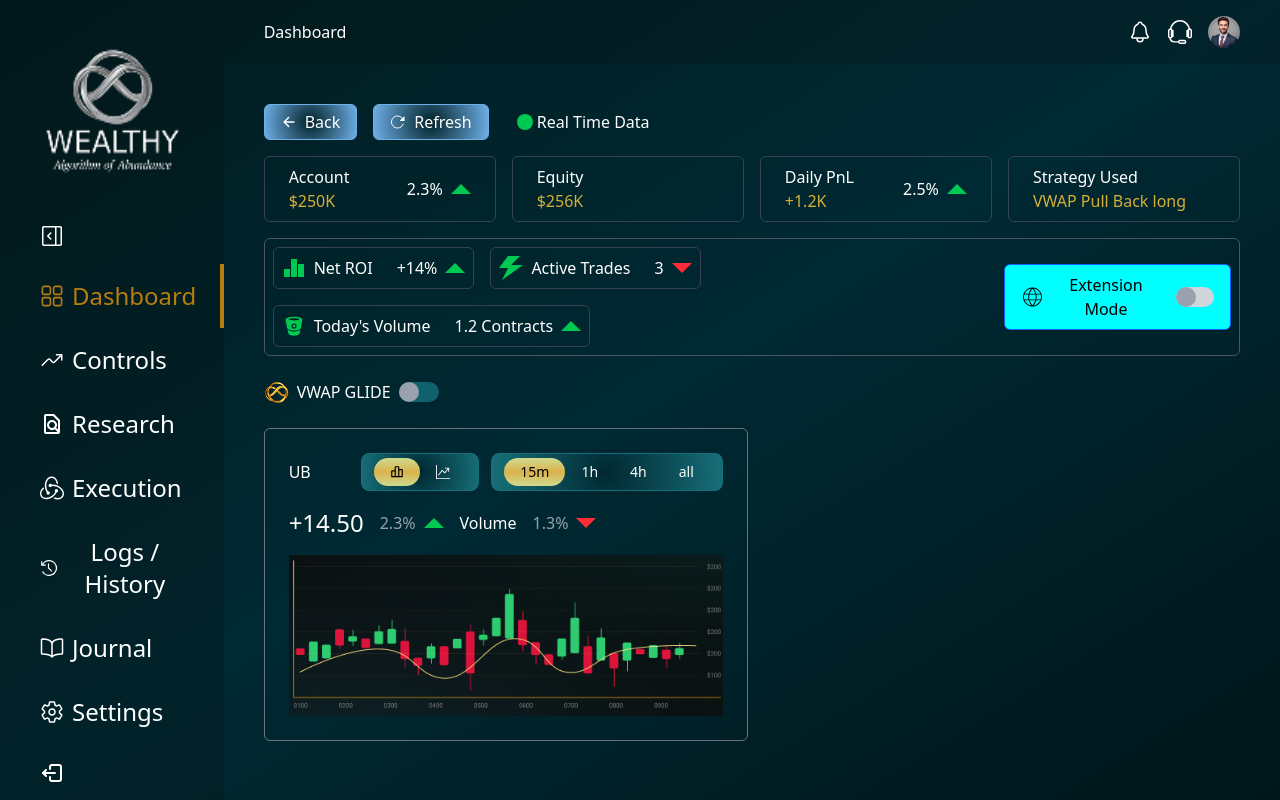
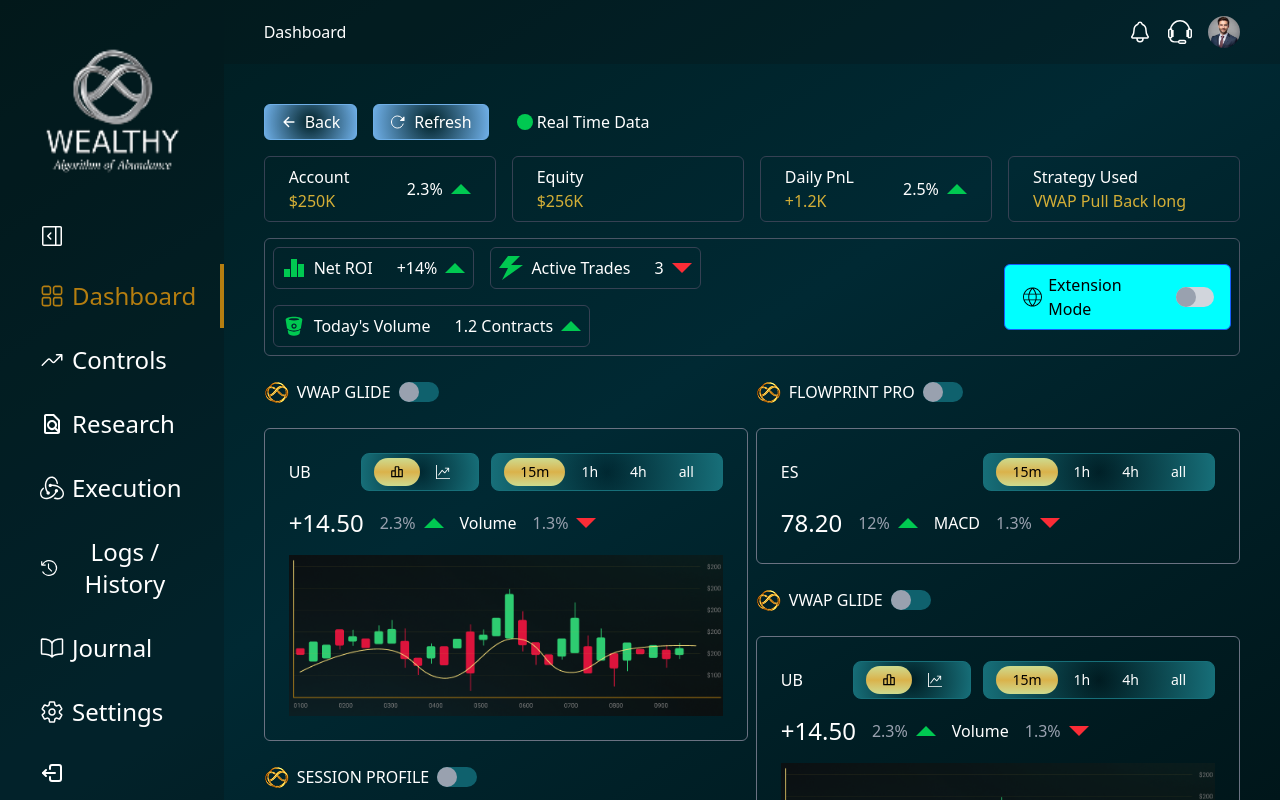
Before and after one commit to shaishab316/trading, a React (Vite) app: page /dashboard in a window 1280 px wide. Built offline with nearby package versions, Linux system fonts and the light colour scheme.

Commit message:
added switch

```diff
--- /dev/null
+++ b/src/app/components/ui/Switch.tsx
@@ -0,0 +1,29 @@
+import { useEffect, useState } from "react"
+
+export default function Switch({
+    openStyle = "",
+    closeStyle = "",
+    className = "",
+    onToggle = (_value: boolean) => { },
+    init = false
+}) {
+    const [open, setOpen] = useState(init);
+
+    useEffect(() => {
+        onToggle(open);
+    }, [open])
+
+    return (<button
+        className={`bg-[#0f616d] rounded-full w-10 h-5 relative ${className}`}
+        onClick={() => {
+            setOpen(!open);
+        }}
+    >
+        <div
+            className={`w-5 h-5 absolute top-0 rounded-full ${open
+                ? "right-0 bg-gradient-to-b from-[#F9DF7B] to-[#B57E10] " + openStyle
+                : "left-0 bg-gray-400 " + closeStyle
+                }`}
+        ></div>
+    </button>)
+}
--- a/src/app/pages/Dashboard.tsx
+++ b/src/app/pages/Dashboard.tsx
@@ -5,16 +5,14 @@
 import { ImPower } from "react-icons/im";
 import { DiBitbucket } from "react-icons/di";
 import { CiGlobe } from "react-icons/ci";
-import { useState } from "react";
 import { BsGraphUpArrow } from "react-icons/bs";
 import { BiBarChartAlt2 } from "react-icons/bi";
 import Tab from "../components/ui/Tab";
+import Switch from "../components/ui/Switch";
 
 const { d1, d2, d3 } = overview;
 
 export default function Dashboard() {
-	const [extMode, setExtMode] = useState(false);
-	const [vwap, setVwap] = useState(false);
 
 	return (
 		<div className="p-[40px]">
@@ -79,39 +77,137 @@
 						</div>
 					))}
 				</div>
-				<button
-					onClick={() => setExtMode(!extMode)}
+				<div
 					className="bg-[#00FFFF] border border-blue-600 py-2 px-4 text-black rounded-md flex items-center"
 				>
 					<CiGlobe className="text-2xl" />
 					<span className="ml-1 mr-3">Extension Mode</span>
-					<div className="bg-gray-300 rounded-full w-10 h-5 relative">
-						<div
-							className={`w-5 h-5 absolute top-0 rounded-full ${extMode
-								? "right-0 bg-gradient-to-b from-[#F9DF7B] to-[#B57E10]"
-								: "left-0 bg-gray-400"
-								}`}
-						></div>
+					<Switch onToggle={console.log} className="bg-gray-300" />
 				</div>
-				</button>
 			</div>
 
 			<div className="py-6 grid grid-cols-2 gap-2">
+				<div className="flex flex-col gap-6">
 					<div className="space-y-6">
 						<div className="flex items-center gap-2">
 							<img src="/tem/logo2.png" alt="logo" />
 							VWAP GLIDE
-						<button
-							className="bg-[#0f616d] rounded-full w-10 h-5 relative"
-							onClick={() => setVwap(!vwap)}
-						>
-							<div
-								className={`w-5 h-5 absolute top-0 rounded-full ${vwap
-									? "right-0 bg-gradient-to-b from-[#F9DF7B] to-[#B57E10]"
-									: "left-0 bg-gray-400"
-									}`}
-							></div>
-						</button>
+							<Switch onToggle={console.log} />
+						</div>
+						<div className="p-6 border border-gray-500 rounded-md">
+							<div className="flex items-center justify-between">
+								<div>UB</div>
+								<div className="flex flex-wrap gap-3">
+									<Tab data={[
+										{
+											children: <BiBarChartAlt2 />,
+											value: "graph"
+										}, {
+											children: <BsGraphUpArrow />,
+											value: 'bar'
+										}
+									]} onChange={console.log} />
+									<Tab data={
+										["15m", "1h", "4h", "all"].map(v => ({ children: v, value: v }))
+									} onChange={console.log} />
+								</div>
+							</div>
+							<div className="my-4 flex gap-4 flex-wrap items-center">
+								<span className="text-2xl">{d3.volume.value}</span>
+								{d3.volume.up && (
+									<div className="flex gap-2 items-center text-gray-400">
+										{d3.volume.up}
+										<div className="w-0 h-0 border-l-[10px] border-r-[10px] border-b-[10px] border-l-transparent border-r-transparent border-b-green-500"></div>
+									</div>
+								)}
+								Volume
+								{d3.volume.down && (
+									<div className="flex gap-2 items-center text-gray-400">
+										{d3.volume.down}
+										<div className="w-0 h-0 border-l-[10px] border-r-[10px] border-t-[10px] border-l-transparent border-r-transparent border-t-red-500"></div>
+									</div>
+								)}
+							</div>
+							<img src="/tem/bar.png" className="w-full" alt="bar" />
+							{/* Delete this img */}
+						</div>
+					</div>
+
+					<div className="space-y-6">
+						<div className="flex items-center gap-2">
+							<img src="/tem/logo2.png" alt="logo" />
+							SESSION PROFILE
+							<Switch onToggle={console.log} />
+						</div>
+						<div className="p-6 border border-gray-500 rounded-md">
+							<div className="flex items-center justify-between">
+								<div>CL</div>
+								<div className="flex flex-wrap gap-3">
+									<Tab data={
+										["15m", "1h", "4h", "all"].map(v => ({ children: v, value: v }))
+									} onChange={console.log} />
+								</div>
+							</div>
+							<div className="mt-4 flex gap-4 flex-wrap items-center">
+								<span className="text-2xl">{d3.macd.value}</span>
+								{d3.macd.up && (
+									<div className="flex gap-2 items-center text-gray-400">
+										{d3.macd.up}
+										<div className="w-0 h-0 border-l-[10px] border-r-[10px] border-b-[10px] border-l-transparent border-r-transparent border-b-green-500"></div>
+									</div>
+								)}
+								MACD
+								{d3.macd.down && (
+									<div className="flex gap-2 items-center text-gray-400">
+										{d3.macd.down}
+										<div className="w-0 h-0 border-l-[10px] border-r-[10px] border-t-[10px] border-l-transparent border-r-transparent border-t-red-500"></div>
+									</div>
+								)}
+							</div>
+						</div>
+					</div>
+				</div>
+
+				<div className="flex flex-col gap-6">
+					<div className="space-y-6">
+						<div className="flex items-center gap-2">
+							<img src="/tem/logo2.png" alt="logo" />
+							FLOWPRINT PRO
+							<Switch onToggle={console.log} />
+						</div>
+						<div className="p-6 border border-gray-500 rounded-md">
+							<div className="flex items-center justify-between">
+								<div>ES</div>
+								<div className="flex flex-wrap gap-3">
+									<Tab data={
+										["15m", "1h", "4h", "all"].map(v => ({ children: v, value: v }))
+									} onChange={console.log} />
+								</div>
+							</div>
+							<div className="mt-4 flex gap-4 flex-wrap items-center">
+								<span className="text-2xl">{d3.macd.value}</span>
+								{d3.macd.up && (
+									<div className="flex gap-2 items-center text-gray-400">
+										{d3.macd.up}
+										<div className="w-0 h-0 border-l-[10px] border-r-[10px] border-b-[10px] border-l-transparent border-r-transparent border-b-green-500"></div>
+									</div>
+								)}
+								MACD
+								{d3.macd.down && (
+									<div className="flex gap-2 items-center text-gray-400">
+										{d3.macd.down}
+										<div className="w-0 h-0 border-l-[10px] border-r-[10px] border-t-[10px] border-l-transparent border-r-transparent border-t-red-500"></div>
+									</div>
+								)}
+							</div>
+						</div>
+					</div>
+
+					<div className="space-y-6">
+						<div className="flex items-center gap-2">
+							<img src="/tem/logo2.png" alt="logo" />
+							VWAP GLIDE
+							<Switch onToggle={console.log} />
 						</div>
 						<div className="p-6 border border-gray-500 rounded-md">
 							<div className="flex items-center justify-between">
@@ -153,5 +249,6 @@
 					</div>
 				</div>
 			</div>
+		</div>
 	);
 }
```
Lines whose indentation alone changed are shown as unchanged.
